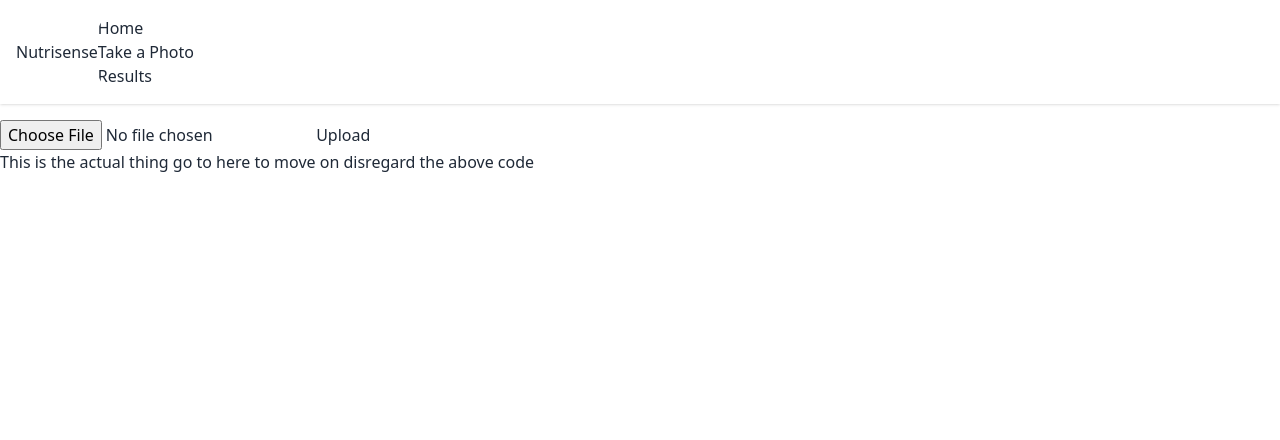
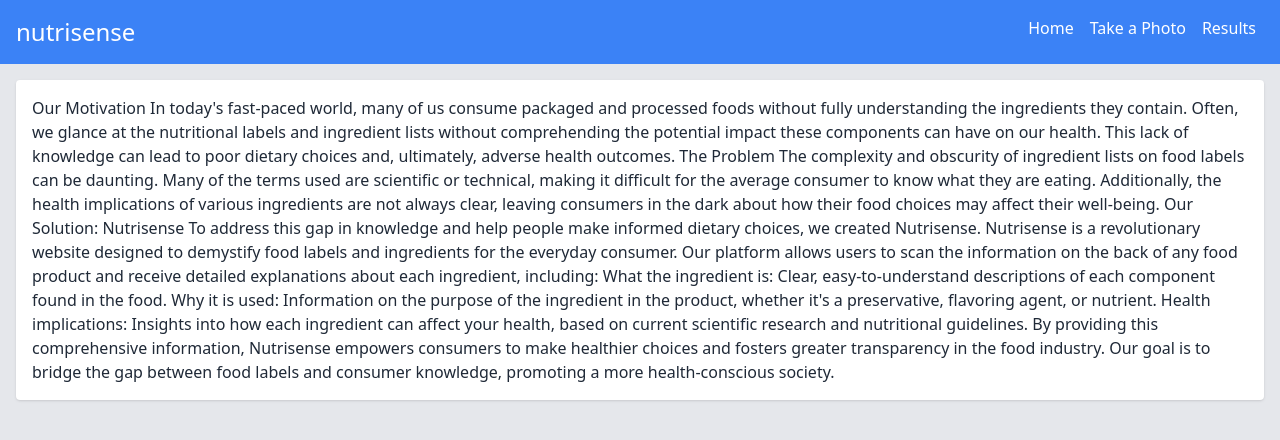
Before and after one commit to adityaSureshCHS/NutriSense, a Flask app: page / in a window 1280 px wide. Shown: the top 440 px of the page. Run offline with Flask 3, Linux system fonts and the light colour scheme; some libraries are stand-ins or nearby versions.

Commit message:
kjbgfwre
html make me cry

```diff
--- a/templates/main.html
+++ b/templates/main.html
@@ -1,39 +1,84 @@
+<!--<!DOCTYPE html>-->
+<!--<html>-->
+<!--<head>-->
+<!--    <title>NutriSense</title>-->
+<!--    <meta name="viewport" content="width=device-width, initial-scale=1">-->
+<!--    <link href="https://cdn.jsdelivr.net/npm/daisyui@4.11.1/dist/full.min.css" rel="stylesheet" type="text/css" />-->
+<!--    <script src="https://cdn.tailwindcss.com"></script></head>-->
+<!--<body>-->
+<!--    <nav class="navbar navbar-expand-lg navbar-light bg-light shadow p-4 mb-4">-->
+<!--        <a class="navbar-brand" href="#">Nutrisense</a>-->
+<!--        <button class="navbar-toggler" type="button" data-toggle="collapse" data-target="#navbarNav" aria-controls="navbarNav" aria-expanded="false" aria-label="Toggle navigation">-->
+<!--          <span class="navbar-toggler-icon"></span>-->
+<!--        </button>-->
+<!--        <div class="collapse navbar-collapse" id="navbarNav">-->
+<!--          <ul class="navbar-nav">-->
+<!--            <li class="nav-item active">-->
+<!--              <a class="nav-link" href="#">Home</a>-->
+<!--            </li>-->
+<!--            <li class="nav-item">-->
+<!--              <a class="nav-link" href="photo.html">Take a Photo</a>-->
+<!--            </li>-->
+<!--            <li class="nav-item">-->
+<!--              <a class="nav-link" href="results.html">Results</a>-->
+<!--            </li>-->
+<!--          </ul>-->
+<!--        </div>-->
+<!--      </nav>-->
+<!--      -->
+<!--    <script src="https://cdn.jsdelivr.net/npm/bootstrap@5.2.3/dist/js/bootstrap.bundle.min.js" integrity="sha384-kenU1KFdBIe4zVF0s0G1M5b4hcpxyD9F7jL+jjXkk+Q2h455rYXK/7HAuoJl+0I4" crossorigin="anonymous"></script>-->
+<!--    <form action = "/success" method = "post" enctype="multipart/form-data">-->
+<!--        <input type="file" name="file" />-->
+<!--        <input type = "submit" value="Upload">-->
+<!--    </form>-->
+<!--    -->
+
+
+<!--    <a id = "click"href="{{path}}">  This is the actual thing go to here to move on disregard the above code</a>-->
+<!--</body>-->
+<!--</html>-->
+
 <!DOCTYPE html>
-<html>
+<html lang="en" class="bg-gray-200">
 <head>
     <title>NutriSense</title>
     <meta name="viewport" content="width=device-width, initial-scale=1">
     <link href="https://cdn.jsdelivr.net/npm/daisyui@4.11.1/dist/full.min.css" rel="stylesheet" type="text/css" />
-    <script src="https://cdn.tailwindcss.com"></script></head>
+    <script src="https://cdn.tailwindcss.com"></script>
+</head>
 <body>
-    <nav class="navbar navbar-expand-lg navbar-light bg-light shadow p-4 mb-4">
-        <a class="navbar-brand" href="#">Nutrisense</a>
-        <button class="navbar-toggler" type="button" data-toggle="collapse" data-target="#navbarNav" aria-controls="navbarNav" aria-expanded="false" aria-label="Toggle navigation">
-          <span class="navbar-toggler-icon"></span>
-        </button>
-        <div class="collapse navbar-collapse" id="navbarNav">
-          <ul class="navbar-nav">
-            <li class="nav-item active">
-              <a class="nav-link" href="#">Home</a>
-            </li>
-            <li class="nav-item">
-              <a class="nav-link" href="photo.html">Take a Photo</a>
-            </li>
-            <li class="nav-item">
-              <a class="nav-link" href="results.html">Results</a>
-            </li>
-          </ul>
-        </div>
-      </nav>
+<nav class="bg-blue-500 p-4 text-white flex justify-between">
+    <a class="text-2xl" href="#">nutrisense</a>
+    <div class="hidden md:flex">
+        <a class="mx-2 hover:underline" href="#">Home</a>
+        <a class="mx-2 hover:underline" href="photo.html">Take a Photo</a>
+        <a class="mx-2 hover:underline" href="results.html">Results</a>
+    </div>
+    <button class="md:hidden flex items-center p-1">
+        <svg class="w-6 h-6" fill="none" stroke="currentColor" viewBox="0 0 24 24" xmlns="http://www.w3.org/2000/svg">
+            <path stroke-linecap="round" stroke-linejoin="round" stroke-width="2" d="M4 6h16M4 12h16M4 18h16"></path>
+        </svg>
+    </button>
+</nav>
+<div class="container mx-auto p-4 flex">
+    <div class="w-7/10 bg-white p-4 rounded shadow">
+        <p>Our Motivation
+In today's fast-paced world, many of us consume packaged and processed foods without fully understanding the ingredients they contain. Often, we glance at the nutritional labels and ingredient lists without comprehending the potential impact these components can have on our health. This lack of knowledge can lead to poor dietary choices and, ultimately, adverse health outcomes.
 
-    <script src="https://cdn.jsdelivr.net/npm/bootstrap@5.2.3/dist/js/bootstrap.bundle.min.js" integrity="sha384-kenU1KFdBIe4zVF0s0G1M5b4hcpxyD9F7jL+jjXkk+Q2h455rYXK/7HAuoJl+0I4" crossorigin="anonymous"></script>
-    <form action = "/success" method = "post" enctype="multipart/form-data">
-        <input type="file" name="file" />
-        <input type = "submit" value="Upload">
-    </form>
+The Problem
+The complexity and obscurity of ingredient lists on food labels can be daunting. Many of the terms used are scientific or technical, making it difficult for the average consumer to know what they are eating. Additionally, the health implications of various ingredients are not always clear, leaving consumers in the dark about how their food choices may affect their well-being.
 
+Our Solution: Nutrisense
+To address this gap in knowledge and help people make informed dietary choices, we created Nutrisense. Nutrisense is a revolutionary website designed to demystify food labels and ingredients for the everyday consumer. Our platform allows users to scan the information on the back of any food product and receive detailed explanations about each ingredient, including:
 
-
-    <a id = "click"href="{{path}}">  This is the actual thing go to here to move on disregard the above code</a>
+What the ingredient is: Clear, easy-to-understand descriptions of each component found in the food.
+Why it is used: Information on the purpose of the ingredient in the product, whether it's a preservative, flavoring agent, or nutrient.
+Health implications: Insights into how each ingredient can affect your health, based on current scientific research and nutritional guidelines.
+By providing this comprehensive information, Nutrisense empowers consumers to make healthier choices and fosters greater transparency in the food industry. Our goal is to bridge the gap between food labels and consumer knowledge, promoting a more health-conscious society.</p>
+    </div>
+    <div class="w-3/10">
+        <!-- Your photo goes here -->
+    </div>
+</div>
 </body>
 </html>
```
